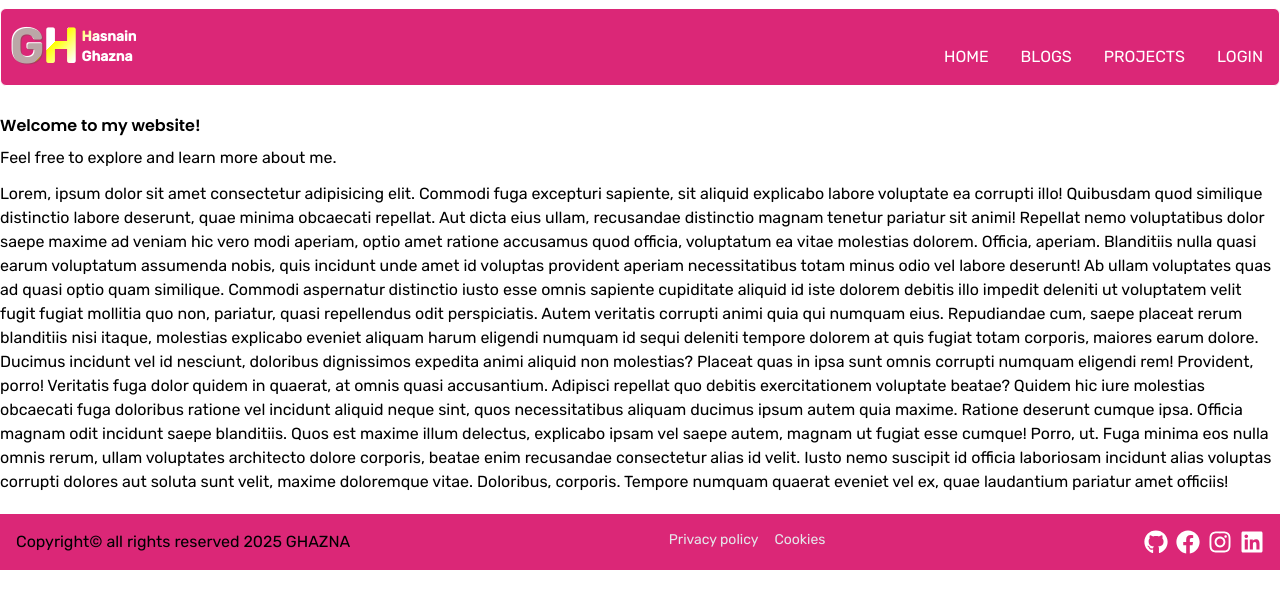
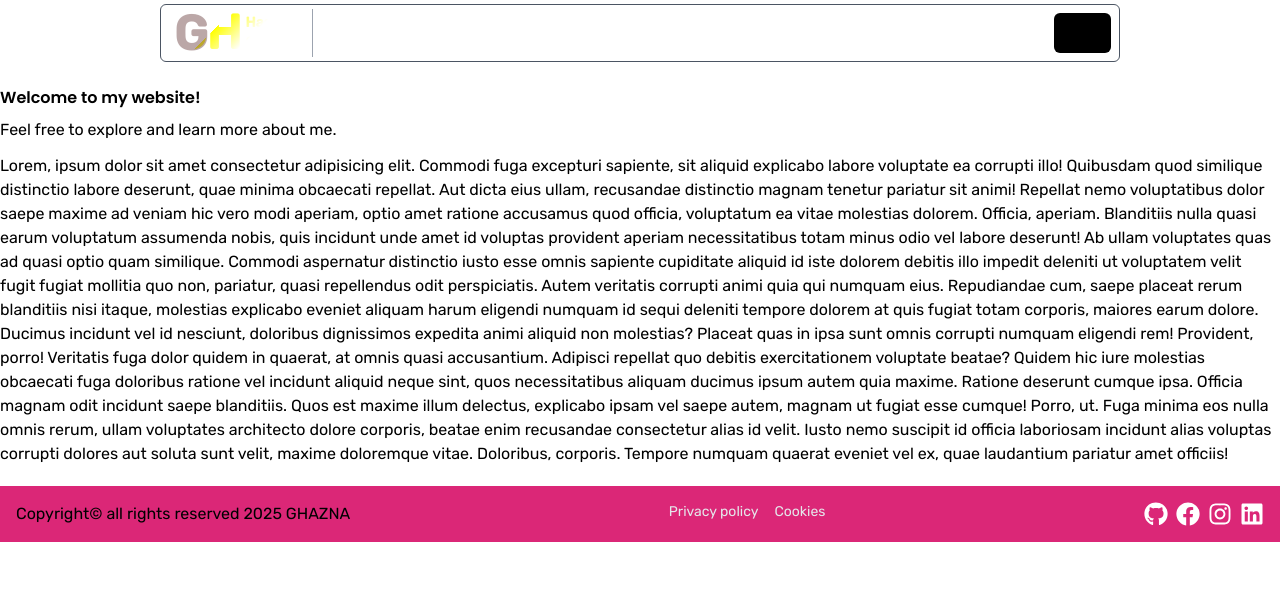
Before and after one commit to mhgkhan/ghazna, a Next.js app: page / in a window 1280 px wide. Shown: the top 608 px of the page. Built offline with nearby package versions, Linux system fonts and the light colour scheme.

Commit message:
chore: Refactor Header component layout and update navigation items

```diff
--- a/src/components/Header.jsx
+++ b/src/components/Header.jsx
@@ -8,10 +8,12 @@ export default function Header() {
   const [openedNav, setOpenedNav] = useState(false);
 
   return (
-    <header className="w-full py-2 md:px-0 px-4 sticky top-0">
-      <div className="container bg-pink-600 mx-auto flex items-center justify-between md:flex-row flex-col gap-2 border border-1 border-white p-2 rounded-md">
-        <div className="logo-area flex items-center justify-between gap-5 md:w-auto w-full">
-          <div className="logo flex items-center justify-center gap-1">
+    <header className="md:w-[75%] w-[95%] mx-auto py-1 md:px-0 px-4 sticky top-0">
+      <div className="container mx-auto flex items-center justify-between md:flex-row flex-col gap-2 border border-1 dark:border-gray-400 border-gray-600 pr-2 py-1 rounded-md">
+
+      {/* logo area  */}
+        <div className="logo-area flex items-center justify-between gap-2 md:w-auto w-full">
+          <div className="px-3 logo border-1 border-r  border-gray-400 flex items-center justify-center gap-1">
             <div className="logo-1 flex items-center justify-center text-5xl">
               <span className="[text-shadow:1px_1px_0px_rgba(120,80,80,.5)]">
                 G
@@ -29,18 +31,20 @@ export default function Header() {
             <RxHamburgerMenu />
           </button>
         </div>
+
+    {/* navigation area  */}
         <nav
-          className={`navigation-area md:w-auto w-full md:h-auto h-0 ${
-            openedNav ? "h-[200px]" : "h - 0"
+          className={` flex items-center justify-between gap-3 md:flex-row flex-col navigation-area md:w-auto w-full md:h-auto h-0 ${
+            openedNav ? "h-[250px]" : "h - 0"
           } overflow-hidden transition-all duration-200 `}
         >
-          <ul className="flex md:flex-row flex-col md:w-auto w-full items-center justify-center md:gap-4 gap-1 list-none mt-5">
-            {Array.from(["home", "blogs", "projects", "login"]).map(
+          <ul className="flex md:flex-row flex-col md:w-auto w-full items-center justify-center md:gap-4 gap-1 list-none md:mt-auto mt-5">
+            {Array.from(["home", "services", "pricing", "blog"]).map(
               (ele, ind) => {
                 return (
                   <li
                     key={ind}
-                    className={`active:border active:border-2 active:border-white active:border-dotted rounded-md p-2 md:w-auto w-full text-center md:bg-inherit bg-pink-500`}
+                    className={`active:border active:border-2 sm:mx-auto active:border-white active:border-dotted rounded-md p-2 md:w-auto w-full text-center md:bg-inherit bg-pink-500`}
                   >
                     <Link
                       href={`/${ele == "home" ? "/" : ele}`}
@@ -53,6 +57,7 @@ export default function Header() {
               }
             )}
           </ul>
+          <button className="p-2 dark:bg-white bg-black rounded-md border-none dark:text-black text-black">Login</button>
         </nav>
       </div>
     </header>
```
